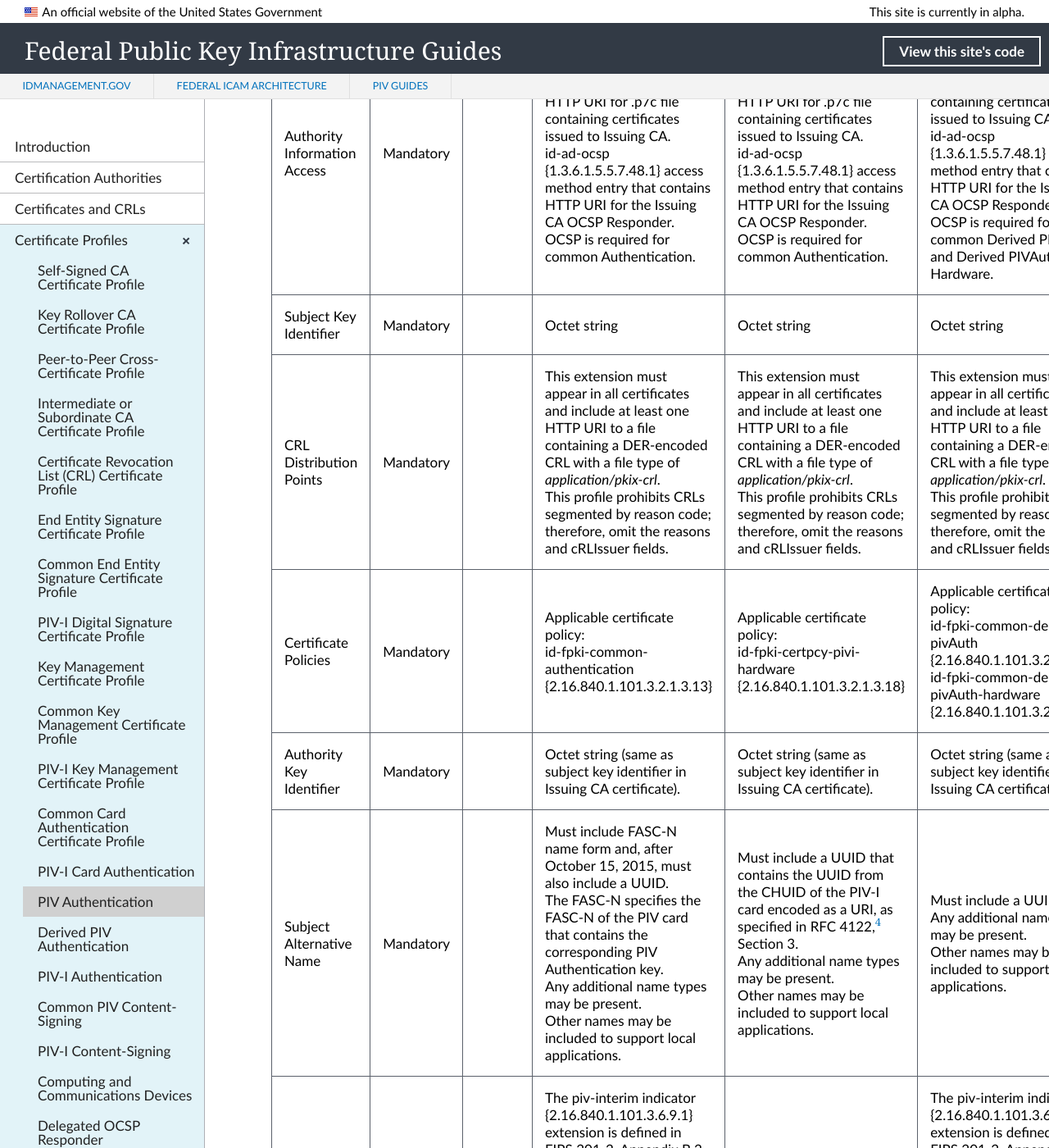
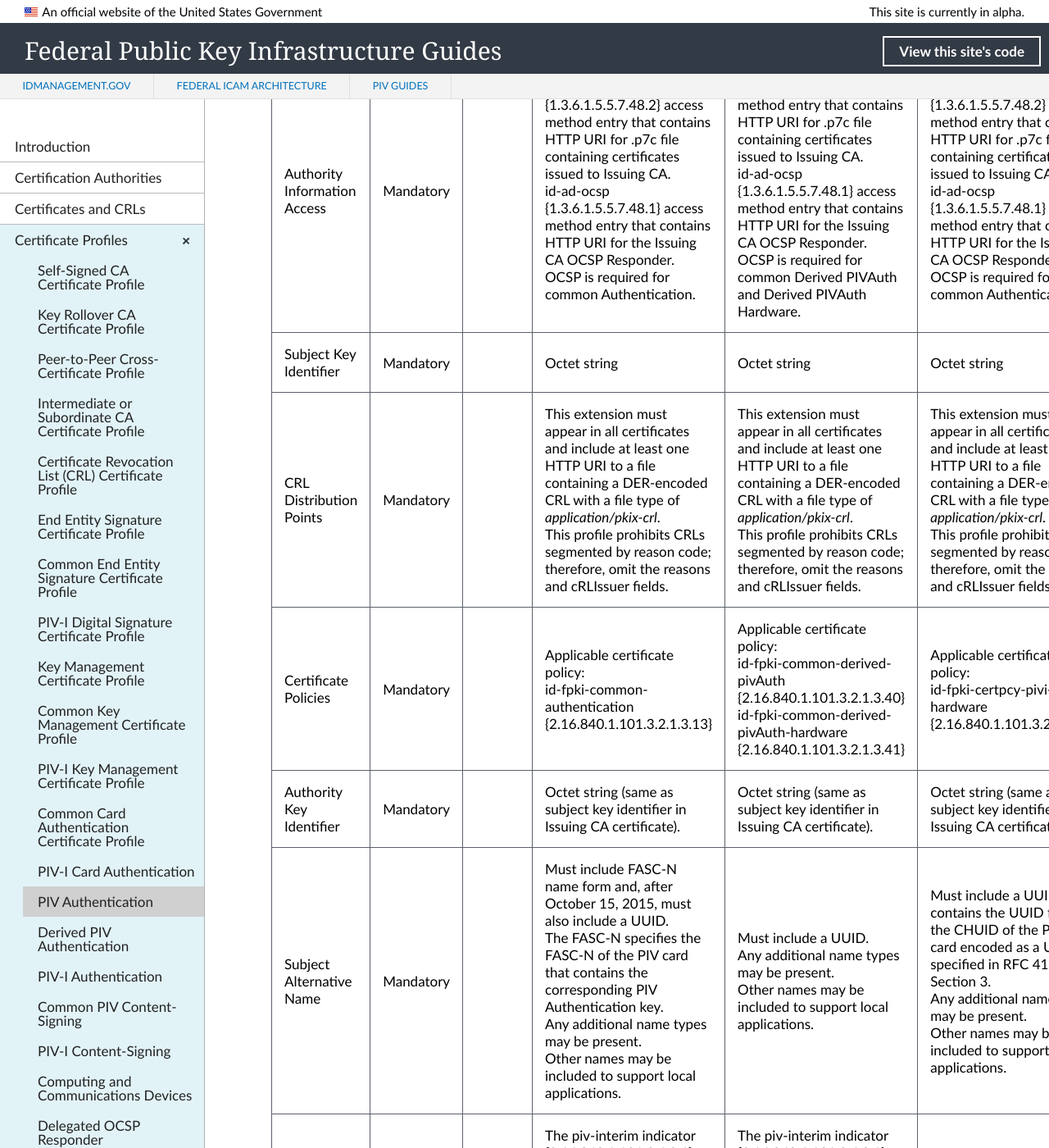
Before and after one commit to GSA/fpki-guides, a Jekyll site: the page built from _profiles/21_all_piv_auth.md, in a window 1280 px wide and 1400 px high, scrolled down 2076 px. Shown: the whole window at 82% size. Built offline with Jekyll 4.4.1, drawn with Linux system fonts in a browser that asks for light colours; nearby versions of some CDN libraries; library files that are not in the unit come from our copies; some of the changed lines change nothing that is shown; some of the changed text lies outside the part shown.

Commit message:
Update 21_all_piv_auth.md
Switch DPIV and PIV-I columns and add links to individual worksheets

```diff
--- a/_profiles/21_all_piv_auth.md
+++ b/_profiles/21_all_piv_auth.md
@@ -38,18 +38,18 @@
 | Signature   |   sha256WithRSAEncryption {1.2.840.113549.1.1.11}<br>or ECDSA with appropriate Hash.   |
 
 
-| **Extension** |  **Required**   | **Critical** | **14. PIV** | **16. PIV-I** |  **15. Derived PIV**  |
+| **Extension** |  **Required**   | **Critical** | **PIV (14)** | **Derived PIV (15)**  |  **PIV-I (16)** |
 | :-------- | :---: | :---: | :---- | :-----  | :-----     |
-| Source  |  |  |    | [a link](https://github.com/GSA/fpki-guides/blob/145-cert-profiles-migrate/_profiles/14_piv_auth.md)  | digitalSignature  |
+| Source  |  |  | [PIV Auth](https://github.com/GSA/fpki-guides/blob/145-cert-profiles-migrate/_profiles/14_piv_auth.md)  | digitalSignature  |  [Derived PIV Auth](https://github.com/GSA/fpki-guides/blob/145-cert-profiles-migrate/_profiles/15_derived_piv_auth.md)  |  [PIV-I Auth](https://github.com/GSA/fpki-guides/blob/145-cert-profiles-migrate/_profiles/16_pivi_auth.md)  |
 | Key Usage  | Mandatory | True |  digitalSignature  | digitalSignature  | digitalSignature  |
-| Authority Information Access   | Mandatory  |  | id-ad-caIssuers {1.3.6.1.5.5.7.48.2} access method entry that contains HTTP URI for .p7c file containing certificates issued to Issuing CA.<br>id-ad-ocsp {1.3.6.1.5.5.7.48.1} access method entry that contains HTTP URI for the Issuing CA OCSP Responder.<br>OCSP is required for common Authentication.  | id-ad-caIssuers {1.3.6.1.5.5.7.48.2} access method entry that contains HTTP URI for .p7c file containing certificates issued to Issuing CA.<br>id-ad-ocsp {1.3.6.1.5.5.7.48.1} access method entry that contains HTTP URI for the Issuing CA OCSP Responder.<br>OCSP is required for common Authentication.  | id-ad-caIssuers {1.3.6.1.5.5.7.48.2} access method entry that contains HTTP URI for .p7c file containing certificates issued to Issuing CA.<br>id-ad-ocsp {1.3.6.1.5.5.7.48.1} access method entry that contains HTTP URI for the Issuing CA OCSP Responder.<br>OCSP is required for common Derived PIVAuth and Derived PIVAuth Hardware.  |
+| Authority Information Access   | Mandatory  |  | id-ad-caIssuers {1.3.6.1.5.5.7.48.2} access method entry that contains HTTP URI for .p7c file containing certificates issued to Issuing CA.<br>id-ad-ocsp {1.3.6.1.5.5.7.48.1} access method entry that contains HTTP URI for the Issuing CA OCSP Responder.<br>OCSP is required for common Authentication.  | id-ad-caIssuers {1.3.6.1.5.5.7.48.2} access method entry that contains HTTP URI for .p7c file containing certificates issued to Issuing CA.<br>id-ad-ocsp {1.3.6.1.5.5.7.48.1} access method entry that contains HTTP URI for the Issuing CA OCSP Responder.<br>OCSP is required for common Derived PIVAuth and Derived PIVAuth Hardware.  | id-ad-caIssuers {1.3.6.1.5.5.7.48.2} access method entry that contains HTTP URI for .p7c file containing certificates issued to Issuing CA.<br>id-ad-ocsp {1.3.6.1.5.5.7.48.1} access method entry that contains HTTP URI for the Issuing CA OCSP Responder.<br>OCSP is required for common Authentication.  |
 | Subject Key Identifier   | Mandatory |  | Octet string  | Octet string  | Octet string  |
 | CRL Distribution Points   | Mandatory |   |  This extension must appear in all certificates and include at least one HTTP URI to a file containing a DER-encoded CRL with a file type of _application/pkix-crl_.<br>This profile prohibits CRLs segmented by reason code; therefore, omit the reasons and cRLIssuer fields. | This extension must appear in all certificates and include at least one HTTP URI to a file containing a DER-encoded CRL with a file type of _application/pkix-crl_.<br>This profile prohibits CRLs segmented by reason code; therefore, omit the reasons and cRLIssuer fields. | This extension must appear in all certificates and include at least one HTTP URI to a file containing a DER-encoded CRL with a file type of _application/pkix-crl_.<br>This profile prohibits CRLs segmented by reason code; therefore, omit the reasons and cRLIssuer fields. |
-| Certificate Policies   | Mandatory  |  | Applicable certificate policy:<br>id-fpki-common-authentication {2.16.840.1.101.3.2.1.3.13}  | Applicable certificate policy:<br>id-fpki-certpcy-pivi-hardware {2.16.840.1.101.3.2.1.3.18}  | Applicable certificate policy:<br>id-fpki-common-derived-pivAuth {2.16.840.1.101.3.2.1.3.40} <br>id-fpki-common-derived-pivAuth-hardware {2.16.840.1.101.3.2.1.3.41}   |
+| Certificate Policies   | Mandatory  |  | Applicable certificate policy:<br>id-fpki-common-authentication {2.16.840.1.101.3.2.1.3.13}   | Applicable certificate policy:<br>id-fpki-common-derived-pivAuth {2.16.840.1.101.3.2.1.3.40} <br>id-fpki-common-derived-pivAuth-hardware {2.16.840.1.101.3.2.1.3.41}  | Applicable certificate policy:<br>id-fpki-certpcy-pivi-hardware {2.16.840.1.101.3.2.1.3.18}  |
 | Authority Key Identifier   | Mandatory  |  | Octet string (same as subject key identifier in Issuing CA certificate). | Octet string (same as subject key identifier in Issuing CA certificate). | Octet string (same as subject key identifier in Issuing CA certificate). |
-| Subject Alternative Name   | Mandatory  |  | Must include FASC-N name form and, after October 15, 2015, must also include a UUID.<br>The FASC-N specifies the FASC-N of the PIV card that contains the corresponding PIV Authentication key.<br>Any additional name types may be present.<br>Other names may be included to support local applications.  | Must include a UUID that contains the UUID from the CHUID of the PIV-I card encoded as a URI, as specified in RFC 4122,<sup>[4](#4)</sup> Section 3.<br>Any additional name types may be present.<br>Other names may be included to support local applications.  | Must include a UUID.<br>Any additional name types may be present.<br>Other names may be included to support local applications.  |
-| PIV Interim   | Mandatory  |  | The piv-interim indicator {2.16.840.1.101.3.6.9.1} extension is defined in FIPS 201-2, Appendix B.2, as PIV NACI indicator. The value of this extension is asserted as follows:<br>1. TRUE if, at the time of credential issuance:<br>(1) the FBI National Criminal History Fingerprint Check has been completed successfully, and<br>(2) an NACI has been initiated but has not been completed.<br>2. FALSE if, at the time of credential issuance, the subject’s NACI has been completed and successfully adjudicated.  |    | The piv-interim indicator {2.16.840.1.101.3.6.9.1} extension is defined in FIPS 201-2, Appendix B.2, as PIV NACI indicator. The value of this extension is asserted as follows:<br>1. TRUE if, at the time of credential issuance:<br>(1) the FBI National Criminal History Fingerprint Check has been completed successfully, and<br>(2) an NACI has been initiated but has not been completed.<br>2. FALSE if, at the time of credential issuance, the subject’s NACI has been completed and successfully adjudicated.  |
-| Extended Key Usage   | Optional  | True | If included to support specific applications, this extension should be non-critical. The following values for keyPurposeID should be included:<br>Microsoft Smart Card Logon<br>TLS Client Authentication<br>pkinit-KPClientAuth<br>Additional key purposes may be specified:<br>TLS Client Authentication {3.6.1.5.5.7.3.2}<br>id-pkinit-KPClientAuth {3.6.1.5.2.3.4}<br>id-kp-secureShellClient {3.6.1.5.5.7.3.21}<br>The keyPurposeID value may be implemented as needed by the subscriber.  | If included to support specific applications, this extension should be non-critical. The following values for keyPurposeID should be included:<br>Microsoft Smart Card Logon<br>TLS Client Authentication<br>pkinit-KPClientAuth<br>Additional key purposes may be specified:<br>TLS Client Authentication {3.6.1.5.5.7.3.2}<br>id-pkinit-KPClientAuth {3.6.1.5.2.3.4}<br>id-kp-secureShellClient {3.6.1.5.5.7.3.21}<br>The keyPurposeID value may be implemented as needed by the subscriber. | If included to support specific applications, this extension should be non-critical. The following values for keyPurposeID should be included:<br>TLS Client Authentication<br>pkinit-KPClientAuth<br>Additional key purposes may be specified:<br>TLS Client Authentication {3.6.1.5.5.7.3.2}<br>id-pkinit-KPClientAuth {3.6.1.5.2.3.4}<br>id-kp-secureShellClient {3.6.1.5.5.7.3.21}<br>The keyPurposeID value may be implemented as needed by the subscriber.  |
+| Subject Alternative Name   | Mandatory  |  | Must include FASC-N name form and, after October 15, 2015, must also include a UUID.<br>The FASC-N specifies the FASC-N of the PIV card that contains the corresponding PIV Authentication key.<br>Any additional name types may be present.<br>Other names may be included to support local applications.  | Must include a UUID.<br>Any additional name types may be present.<br>Other names may be included to support local applications.  | Must include a UUID that contains the UUID from the CHUID of the PIV-I card encoded as a URI, as specified in RFC 4122,<sup>[4](#4)</sup> Section 3.<br>Any additional name types may be present.<br>Other names may be included to support local applications.  |
+| PIV Interim   | Mandatory  |  | The piv-interim indicator {2.16.840.1.101.3.6.9.1} extension is defined in FIPS 201-2, Appendix B.2, as PIV NACI indicator. The value of this extension is asserted as follows:<br>1. TRUE if, at the time of credential issuance:<br>(1) the FBI National Criminal History Fingerprint Check has been completed successfully, and<br>(2) an NACI has been initiated but has not been completed.<br>2. FALSE if, at the time of credential issuance, the subject’s NACI has been completed and successfully adjudicated. | The piv-interim indicator {2.16.840.1.101.3.6.9.1} extension is defined in FIPS 201-2, Appendix B.2, as PIV NACI indicator. The value of this extension is asserted as follows:<br>1. TRUE if, at the time of credential issuance:<br>(1) the FBI National Criminal History Fingerprint Check has been completed successfully, and<br>(2) an NACI has been initiated but has not been completed.<br>2. FALSE if, at the time of credential issuance, the subject’s NACI has been completed and successfully adjudicated.  |   |
+| Extended Key Usage   | Optional  | True | If included to support specific applications, this extension should be non-critical. The following values for keyPurposeID should be included:<br>Microsoft Smart Card Logon<br>TLS Client Authentication<br>pkinit-KPClientAuth<br>Additional key purposes may be specified:<br>TLS Client Authentication {3.6.1.5.5.7.3.2}<br>id-pkinit-KPClientAuth {3.6.1.5.2.3.4}<br>id-kp-secureShellClient {3.6.1.5.5.7.3.21}<br>The keyPurposeID value may be implemented as needed by the subscriber.  | If included to support specific applications, this extension should be non-critical. The following values for keyPurposeID should be included:<br>TLS Client Authentication<br>pkinit-KPClientAuth<br>Additional key purposes may be specified:<br>TLS Client Authentication {3.6.1.5.5.7.3.2}<br>id-pkinit-KPClientAuth {3.6.1.5.2.3.4}<br>id-kp-secureShellClient {3.6.1.5.5.7.3.21}<br>The keyPurposeID value may be implemented as needed by the subscriber.  |  If included to support specific applications, this extension should be non-critical. The following values for keyPurposeID should be included:<br>Microsoft Smart Card Logon<br>TLS Client Authentication<br>pkinit-KPClientAuth<br>Additional key purposes may be specified:<br>TLS Client Authentication {3.6.1.5.5.7.3.2}<br>id-pkinit-KPClientAuth {3.6.1.5.2.3.4}<br>id-kp-secureShellClient {3.6.1.5.5.7.3.21}<br>The keyPurposeID value may be implemented as needed by the subscriber. |
 | Subject Directory Attributes   | Optional  |  | This extension may be included to indicate the cardholder's country or countries of citizenship, as specified in RFC 5280.<sup>[5](#5)</sup><br>countryOfCitizenship {1.3.6.1.5.5.7.9.4}<br>ISO 3166<sup>[4](#4)</sup> specifies country codes. | Same as for PIV Authentication.  | Same as for PIV Authentication.  |
 | Issuer Alternative Name   | Optional  |  |   |   |   |
 
```
